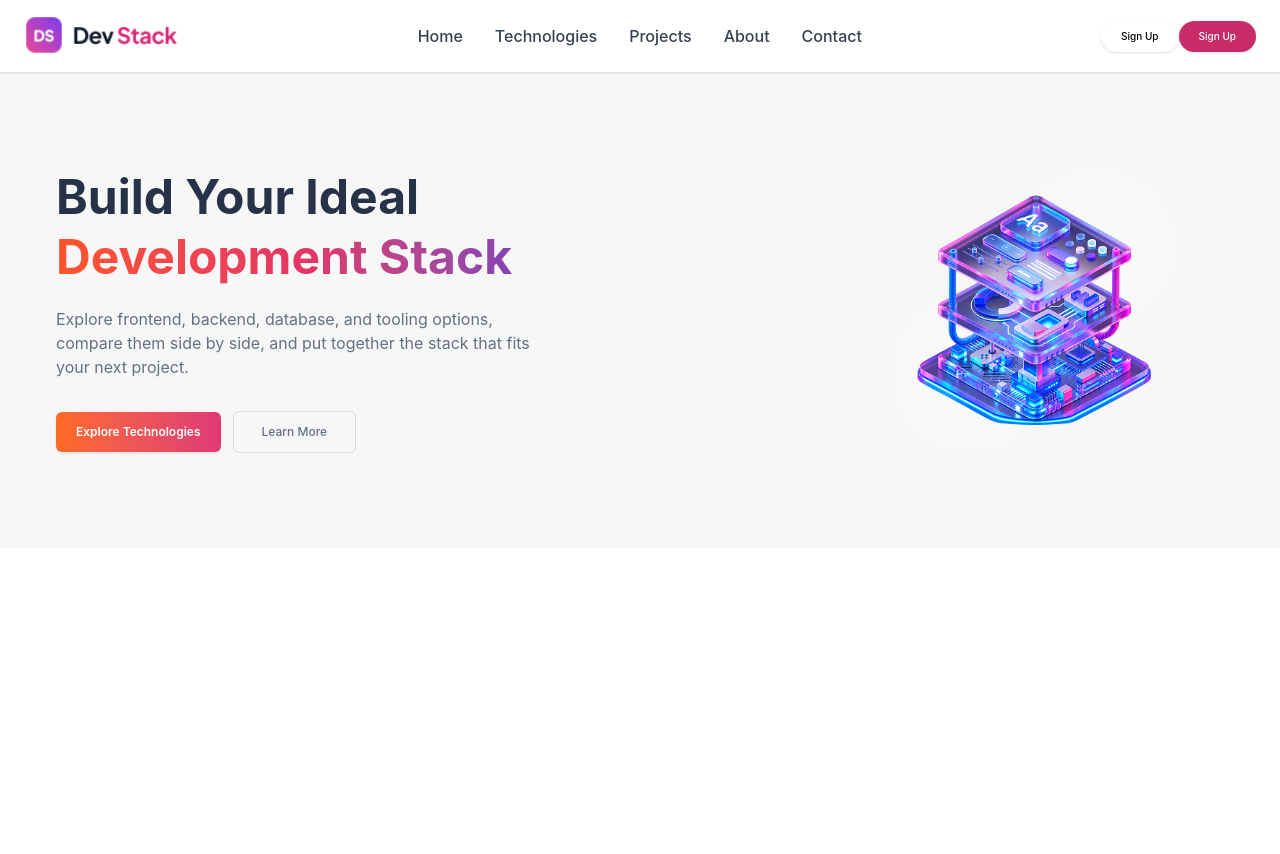
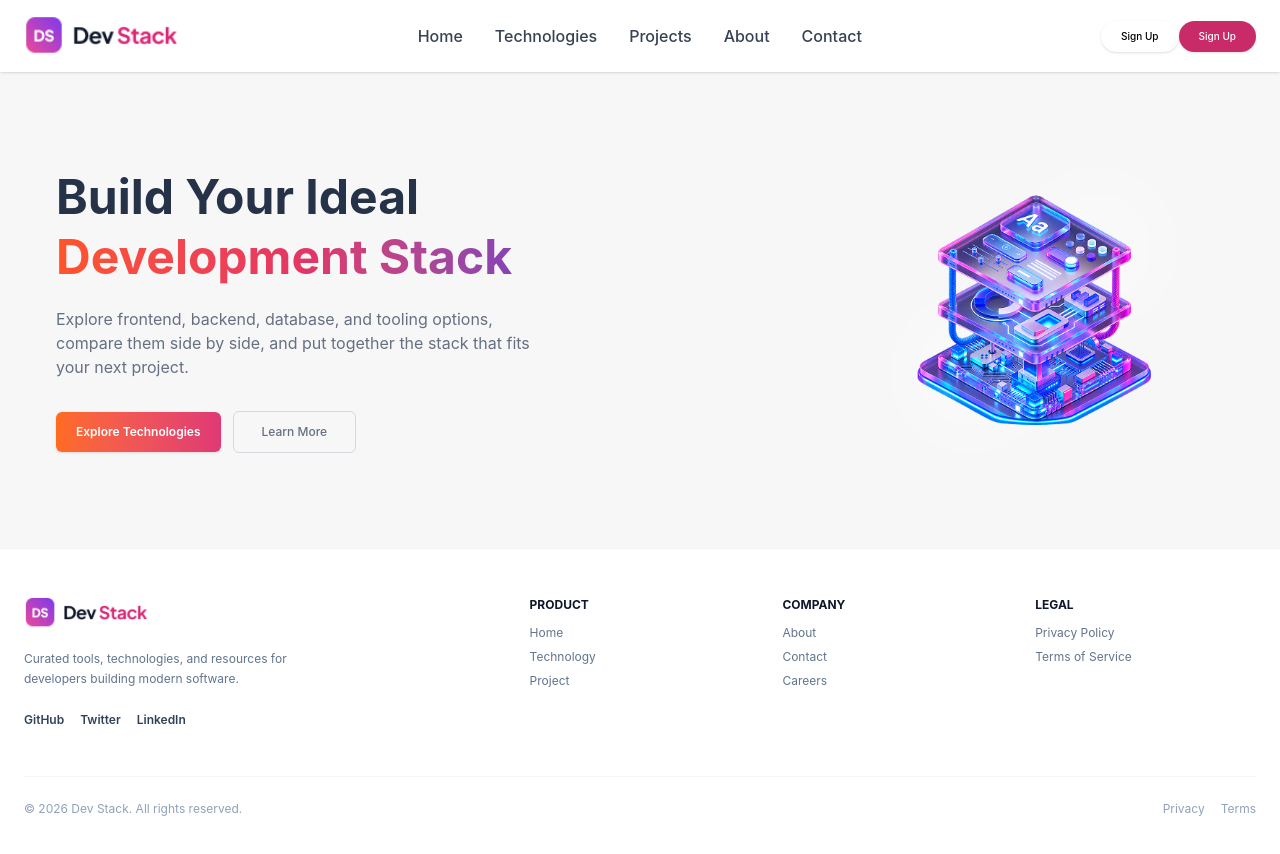
Before and after one commit to mamun8280/assignment-05-b14, a React (Vite) app: page / in a window 1280 px wide. Shown: the top 854 px of the page. Before the commit the page ends 800 px from the top, so only its background shows below. Built offline with nearby package versions, Linux system fonts and the light colour scheme.

Commit message:
foote doner

```diff
--- a/src/App.tsx
+++ b/src/App.tsx
@@ -1,6 +1,8 @@
 
 import Nav from "./Component/Nav";
 import Banner from "./Component/Banner";
+
+import Footer from "./Component/footer";
 
 function App() {
 
@@ -12,6 +14,8 @@ function App() {
       <Nav />
       <Banner />
 
+      <Footer />
+
     </div>
   )
 }
--- /dev/null
+++ b/src/Component/Footer.tsx
@@ -0,0 +1,66 @@
+import React from 'react';
+import logo from '../assets/logo-text.png'
+
+const footer = () => {
+    return (
+        <footer className="w-full bg-white border-t border-gray-100 py-12 text-slate-600 text-sm font-sans">
+      <div className="max-w-7xl mx-auto px-6">
+        <div className="grid grid-cols-1 md:grid-cols-5 gap-8 mb-12">
+
+          <div className="md:col-span-2 pr-4 space-y-4">
+            <div className="flex items-center gap-2">
+
+
+              <img
+                src={logo}
+                alt="Dev Stack Logo"
+                className="h-8 w-auto object-contain"
+              />
+            </div>
+            <p className="text-slate-500 text-xs leading-relaxed max-w-xs pt-1">
+              Curated tools, technologies, and resources for developers building modern software.
+            </p>
+            <div className="flex gap-4 pt-2 text-xs font-semibold text-slate-700">
+              <a href="#" className="hover:text-slate-900 transition-colors">GitHub</a>
+              <a href="#" className="hover:text-slate-900 transition-colors">Twitter</a>
+              <a href="#" className="hover:text-slate-900 transition-colors">LinkedIn</a>
+            </div>
+          </div>
+          <div className="space-y-3">
+            <h3 className="text-xs font-bold text-slate-900">PRODUCT</h3>
+            <ul className="space-y-2 text-xs text-slate-500">
+              <li className="cursor-pointer hover:text-slate-900 transition-colors">Home</li>
+              <li className="cursor-pointer hover:text-slate-900 transition-colors">Technology</li>
+              <li className="cursor-pointer hover:text-slate-900 transition-colors">Project</li>
+            </ul>
+          </div>
+          <div className="space-y-3">
+            <h3 className="text-xs font-bold text-slate-900">COMPANY</h3>
+            <ul className="space-y-2 text-xs text-slate-500">
+              <li className="cursor-pointer hover:text-slate-900 transition-colors">About</li>
+              <li className="cursor-pointer hover:text-slate-900 transition-colors">Contact</li>
+              <li className="cursor-pointer hover:text-slate-900 transition-colors">Careers</li>
+            </ul>
+          </div>
+          <div className="space-y-3">
+            <h3 className="text-xs font-bold text-slate-900">LEGAL</h3>
+            <ul className="space-y-2 text-xs text-slate-500">
+              <li className="cursor-pointer hover:text-slate-900 transition-colors">Privacy Policy</li>
+              <li className="cursor-pointer hover:text-slate-900 transition-colors">Terms of Service</li>
+            </ul>
+          </div>
+        </div>
+        <div className="pt-6 border-t border-slate-100 flex flex-col sm:flex-row justify-between items-center text-xs text-slate-400 gap-4">
+          <p>© 2026 Dev Stack. All rights reserved.</p>
+          <div className="flex gap-4">
+            <span className="cursor-pointer hover:text-slate-600 transition-colors">Privacy</span>
+            <span className="cursor-pointer hover:text-slate-600 transition-colors">Terms</span>
+          </div>
+        </div>
+
+      </div>
+    </footer>
+    );
+};
+
+export default footer;
```
